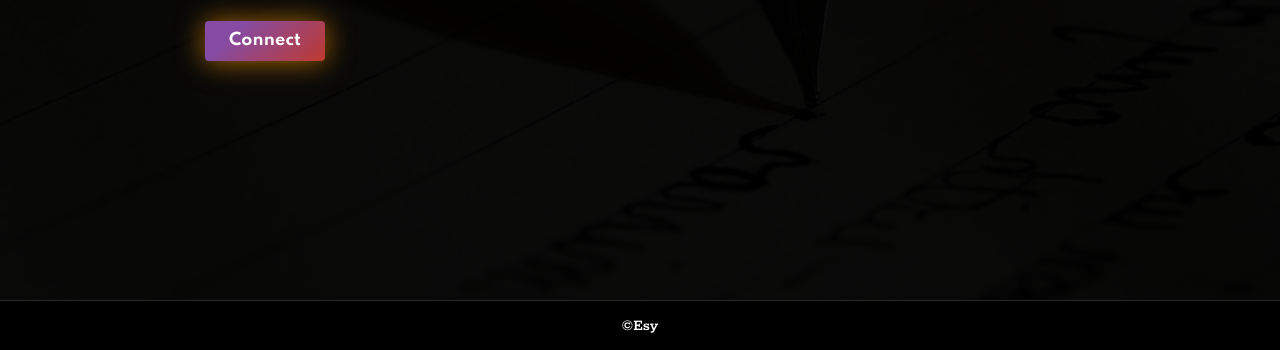
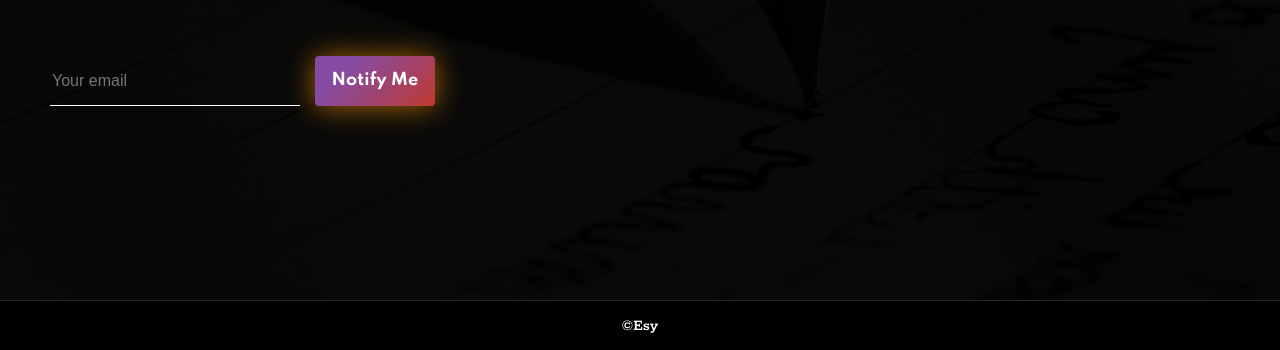
Before and after one commit to EsyHQ/esy.com, a Gatsby site: page / in a window 1280 px wide. Shown: the part 450-800 px from the top of the page. Built offline with nearby package versions, Linux system fonts and the light colour scheme; Gatsby itself is replaced by a stand-in of ours.

Commit message:
update home page copy and design

```diff
--- a/package.json
+++ b/package.json
@@ -59,6 +59,7 @@
     "@babel/plugin-syntax-dynamic-import": "^7.8.3",
     "@babel/preset-flow": "^7.16.7",
     "babel-preset-gatsby": "^2.4.0",
+    "eslint-plugin-react-hooks": "^4.4.0",
     "ethereum-waffle": "^3.4.0",
     "ethers": "^5.5.2",
     "hardhat": "^2.8.0",
--- /dev/null
+++ b/src/components/Form/emailForm.js
@@ -0,0 +1,70 @@
+import React from 'react'
+import styled from 'styled-components'
+
+import Button from 'src/components/Input/Button'
+
+
+const EmailForm = () => {
+    const [email, setEmail] = React.useState(null)
+
+
+    const handleButtonClick = () => {
+
+    }
+
+    const handleEmailInput = event => {
+        event.preventDefault()
+
+        setEmail(event.target.value)
+    }
+
+    const textFieldInputProps = {
+        style: {
+            color: '#fff',
+            outline: '#fff',
+            border: '1px solid #fff',
+            borderRadius: '6px',
+            background: '#fff',
+        }
+    }
+
+    return (<FormElement>
+                <InputElement
+                    type="email"
+                    id="email"
+                    name="email"
+                    placeholder='Your email'
+                    // pattern=".+@globex\.com"
+                    onChange={handleEmailInput}
+                    autoComplete="off"
+                    required
+                />
+                <Button isBoxShadow={true} handleButtonClick={handleButtonClick} ctaText="Notify Me" />
+            </FormElement>)
+}
+
+export default EmailForm
+
+
+const FormElement = styled.form`
+    display: flex;
+    justify-content: center;
+    margin-top: 50px;
+    z-index: 10;
+
+    div {
+        margin: 0 15px;
+        height: 50px;
+    }
+`
+
+
+const InputElement = styled.input`
+    background: inherit;
+    color: #fff;
+    border: none;
+    border-bottom: 1px solid #fff;
+    width: 250px;
+    outline: none;
+    font-size: 16px;
+`
--- a/src/components/Header/index.js
+++ b/src/components/Header/index.js
@@ -13,7 +13,7 @@ const Header = ({ activeAccount, handleDisconnect, handleConnect }) => {
   return (
     <HeaderWrapper>
       <Logo />
-      {activeAccount && !activeAccount.isConnected && <Button isBoxShadow={false} handleButtonClick={handleConnect} ctaText="Connect" />}
+      {/* {activeAccount && !activeAccount.isConnected && <Button isBoxShadow={false} handleButtonClick={handleConnect} ctaText="Connect" />} */}
 
       {activeAccount && activeAccount.isConnected && <AccountMenu
         handleDisconnect={handleDisconnect}
@@ -29,7 +29,7 @@ export default Header
 const HeaderWrapper = styled.header`
   display: flex;
   justify-content: space-between;
-  padding: 15px 75px;
+  padding: 15px 50px;
   width: 100%;
   background: #000;
   align-items: center;
--- a/src/components/Layout/index.js
+++ b/src/components/Layout/index.js
@@ -23,7 +23,7 @@
     event.preventDefault()
 
     localStorage.clear()
-    window.location.reload() // need to remove state so app can re-render instead of hard reload for disconnect.
+    window.location.href = "/"
   }
 
   return (<Grid container spaces={3}>
--- a/src/components/Page/Home/index.js
+++ b/src/components/Page/Home/index.js
@@ -3,16 +3,13 @@ import { Helmet } from 'react-helmet'
 import styled from 'styled-components'
 
 import { navigate } from 'gatsby'
-// import GlobalStyle from '../styles/globalStyles'
-
-import Header from 'src/components/Header'
-
-import EditableSection from '../../Editor/editorSection';
 
 import Layout from "../../Layout/container"
 
 import bgImg from 'src/images/pen-writer.jpg'
 import Button from 'src/components/Input/Button'
+import EmailForm from 'src/components/Form/emailForm'
+
 
 const IndexPage = ({ fetchAccounts, activeAccount }) => {
 
@@ -38,7 +35,7 @@ const IndexPage = ({ fetchAccounts, activeAccount }) => {
         <HeroWrapper>
             <HeroSummary>
               <p>Write, Collect, and Sell Literary NFT's</p>
-              {activeAccount && !activeAccount.isConnected && <Button isBoxShadow={true} handleButtonClick={handleConnect} ctaText="Connect" />}
+              <EmailForm />
             </HeroSummary>
           </HeroWrapper>
       </SectionWrapper>
@@ -135,13 +132,17 @@ const HeroSummary = styled.div`
   display: flex;
   flex-direction: column;
   color: #fff;
-  font-size: 30px;
-  max-width: 430px;
+  font-size: 36px;
+  max-width: 480px;
   text-align: center;
-  align-items: center;
+  align-items: flex-start;
   line-height: 1.6;
   justify-content: center;
   font-family: 'Spartan', sans-serif;
+
+  p:first-child {
+    text-align: left;
+  }
 
   @media(max-width: 600px) {
     font-size: 22px;
```
Also changed, not shown: src/components/Page/Write/index.js (+4 -4 lines), src/components/Editor/index.js (renamed from src/components/Editor/editorSection.js), 1 other file.
